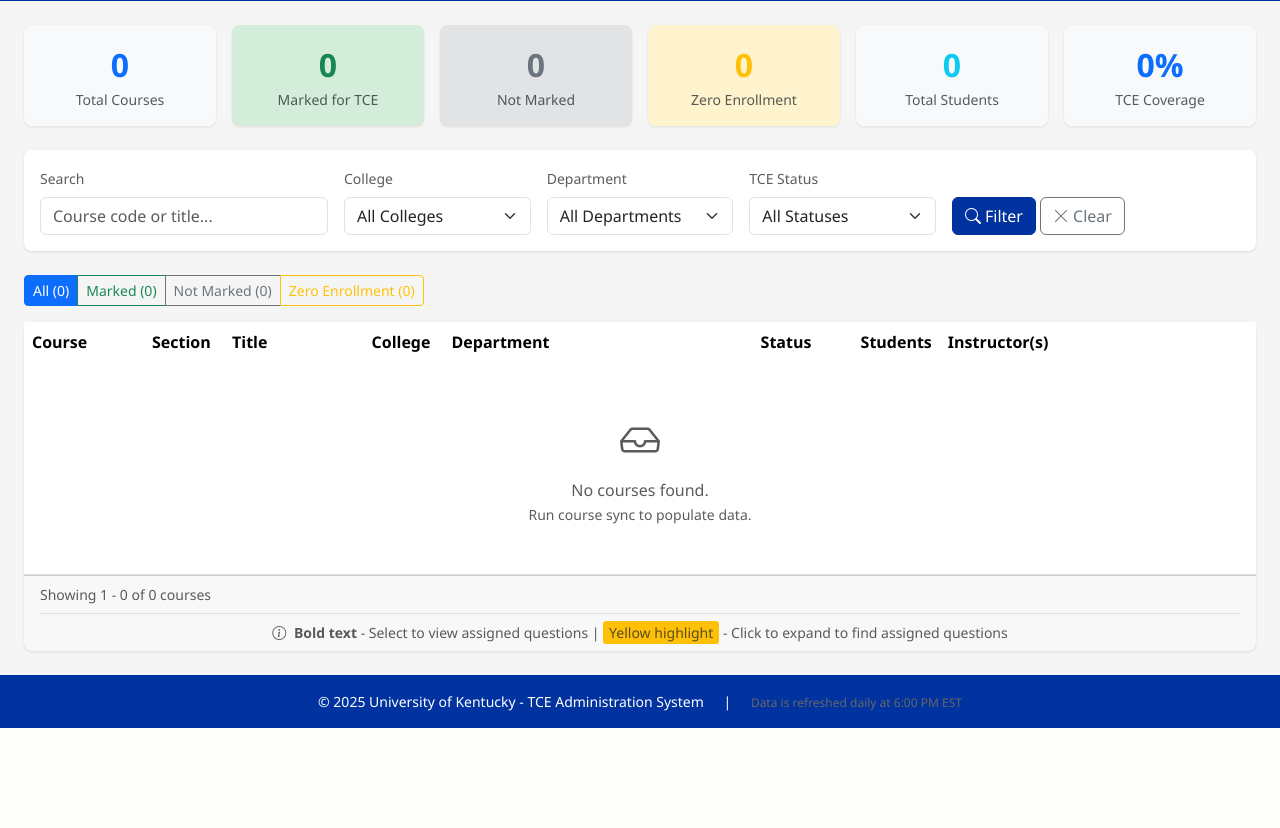
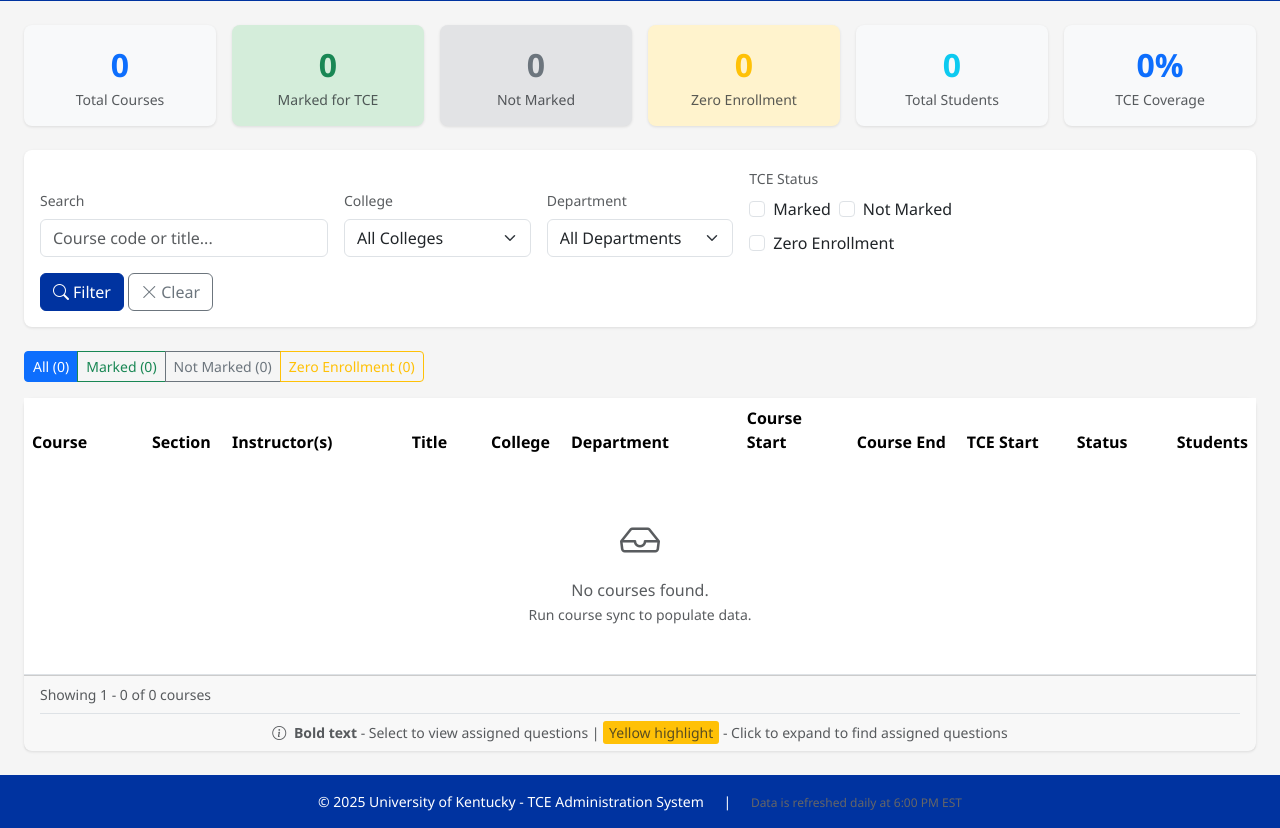
Before and after one commit to akwaed/tce-admin, a Flask app: page /verification/ in a window 1280 px wide. Shown: the part 192-1020 px from the top of the page. Before the commit the page ends 920 px from the top, so only its background shows below. Run offline with Flask 3, Linux system fonts and the light colour scheme; a user stored in the database is signed in.

Commit message:
fix verification

```diff
--- a/app/routes/verification.py
+++ b/app/routes/verification.py
@@ -22,7 +22,7 @@
     # Get filter parameters
     college_filter = request.args.get('college', '')
     dept_filter = request.args.get('department', '')
-    tce_filter = request.args.get('tce_status', '')  # marked, not_marked, zero_enrollment
+    tce_filters = request.args.getlist('tce_status')  # marked, not_marked, zero_enrollment
     search = request.args.get('search', '').strip()
     page = request.args.get('page', 1, type=int)
     per_page = 50
@@ -45,12 +45,16 @@
         query = query.filter(Course.college_code == college_filter)
     if dept_filter:
         query = query.filter(Course.department_id == dept_filter)
-    if tce_filter == 'marked':
-        query = query.filter(Course.marked_for_tce == True)
-    elif tce_filter == 'not_marked':
-        query = query.filter(Course.marked_for_tce == False)
-    elif tce_filter == 'zero_enrollment':
-        query = query.filter(Course.marked_for_tce == True, Course.student_count == 0)
+    if tce_filters:
+        status_conditions = []
+        if 'marked' in tce_filters:
+            status_conditions.append(Course.marked_for_tce == True)
+        if 'not_marked' in tce_filters:
+            status_conditions.append(Course.marked_for_tce == False)
+        if 'zero_enrollment' in tce_filters:
+            status_conditions.append(db.and_(Course.marked_for_tce == True, Course.student_count == 0))
+        if status_conditions:
+            query = query.filter(db.or_(*status_conditions))
 
     if search:
         query = query.filter(
@@ -105,7 +109,7 @@
                          current_filters={
                              'college': college_filter,
                              'department': dept_filter,
-                             'tce_status': tce_filter,
+                             'tce_status': tce_filters,
                              'search': search
                          })
 
@@ -146,7 +150,7 @@
     # Get same filters as list view
     college_filter = request.args.get('college', '')
     dept_filter = request.args.get('department', '')
-    tce_filter = request.args.get('tce_status', '')
+    tce_filters = request.args.getlist('tce_status')
 
     # Build query with same logic as list view
     query = Course.query
@@ -164,12 +168,16 @@
         query = query.filter(Course.college_code == college_filter)
     if dept_filter:
         query = query.filter(Course.department_id == dept_filter)
-    if tce_filter == 'marked':
-        query = query.filter(Course.marked_for_tce == True)
-    elif tce_filter == 'not_marked':
-        query = query.filter(Course.marked_for_tce == False)
-    elif tce_filter == 'zero_enrollment':
-        query = query.filter(Course.marked_for_tce == True, Course.student_count == 0)
+    if tce_filters:
+        status_conditions = []
+        if 'marked' in tce_filters:
+            status_conditions.append(Course.marked_for_tce == True)
+        if 'not_marked' in tce_filters:
+            status_conditions.append(Course.marked_for_tce == False)
+        if 'zero_enrollment' in tce_filters:
+            status_conditions.append(db.and_(Course.marked_for_tce == True, Course.student_count == 0))
+        if status_conditions:
+            query = query.filter(db.or_(*status_conditions))
 
     courses = query.order_by(Course.college_code, Course.class_code).all()
 
--- a/app/templates/verification/list.html
+++ b/app/templates/verification/list.html
@@ -104,20 +104,25 @@
                         {% endfor %}
                     </select>
                 </div>
-                <div class="col-md-2">
+                <div class="col-md-3">
                     <label class="form-label small text-muted">TCE Status</label>
-                    <select name="tce_status" class="form-select">
-                        <option value="">All Statuses</option>
-                        <option value="marked" {% if current_filters.tce_status == 'marked' %}selected{% endif %}>
-                            ✓ Marked for TCE
-                        </option>
-                        <option value="not_marked" {% if current_filters.tce_status == 'not_marked' %}selected{% endif %}>
-                            ○ Not Marked
-                        </option>
-                        <option value="zero_enrollment" {% if current_filters.tce_status == 'zero_enrollment' %}selected{% endif %}>
-                            ⚠ Zero Enrollment
-                        </option>
-                    </select>
+                    <div class="d-flex flex-wrap gap-2">
+                        <div class="form-check">
+                            <input class="form-check-input" type="checkbox" name="tce_status" id="tce_marked" value="marked"
+                                   {% if 'marked' in current_filters.tce_status %}checked{% endif %}>
+                            <label class="form-check-label" for="tce_marked">Marked</label>
+                        </div>
+                        <div class="form-check">
+                            <input class="form-check-input" type="checkbox" name="tce_status" id="tce_not_marked" value="not_marked"
+                                   {% if 'not_marked' in current_filters.tce_status %}checked{% endif %}>
+                            <label class="form-check-label" for="tce_not_marked">Not Marked</label>
+                        </div>
+                        <div class="form-check">
+                            <input class="form-check-input" type="checkbox" name="tce_status" id="tce_zero" value="zero_enrollment"
+                                   {% if 'zero_enrollment' in current_filters.tce_status %}checked{% endif %}>
+                            <label class="form-check-label" for="tce_zero">Zero Enrollment</label>
+                        </div>
+                    </div>
                 </div>
                 <div class="col-md-3">
                     <button type="submit" class="btn btn-uk-primary">
@@ -136,19 +141,19 @@
 <div class="mb-3">
     <div class="btn-group" role="group">
         <a href="{{ url_for('verification.list_courses') }}"
-           class="btn btn-sm {% if not current_filters.tce_status %}btn-primary{% else %}btn-outline-primary{% endif %}">
+           class="btn btn-sm {% if current_filters.tce_status|length == 0 %}btn-primary{% else %}btn-outline-primary{% endif %}">
             All ({{ stats.total }})
         </a>
         <a href="{{ url_for('verification.list_courses', tce_status='marked', college=current_filters.college, department=current_filters.department) }}"
-           class="btn btn-sm {% if current_filters.tce_status == 'marked' %}btn-success{% else %}btn-outline-success{% endif %}">
+           class="btn btn-sm {% if current_filters.tce_status|length == 1 and 'marked' in current_filters.tce_status %}btn-success{% else %}btn-outline-success{% endif %}">
             Marked ({{ stats.marked }})
         </a>
         <a href="{{ url_for('verification.list_courses', tce_status='not_marked', college=current_filters.college, department=current_filters.department) }}"
-           class="btn btn-sm {% if current_filters.tce_status == 'not_marked' %}btn-secondary{% else %}btn-outline-secondary{% endif %}">
+           class="btn btn-sm {% if current_filters.tce_status|length == 1 and 'not_marked' in current_filters.tce_status %}btn-secondary{% else %}btn-outline-secondary{% endif %}">
             Not Marked ({{ stats.not_marked }})
         </a>
         <a href="{{ url_for('verification.list_courses', tce_status='zero_enrollment', college=current_filters.college, department=current_filters.department) }}"
-           class="btn btn-sm {% if current_filters.tce_status == 'zero_enrollment' %}btn-warning{% else %}btn-outline-warning{% endif %}">
+           class="btn btn-sm {% if current_filters.tce_status|length == 1 and 'zero_enrollment' in current_filters.tce_status %}btn-warning{% else %}btn-outline-warning{% endif %}">
             Zero Enrollment ({{ stats.zero_enrollment }})
         </a>
     </div>
@@ -163,12 +168,15 @@
                     <tr>
                         <th style="width: 120px;">Course</th>
                         <th style="width: 80px;">Section</th>
+                        <th>Instructor(s)</th>
                         <th>Title</th>
                         <th style="width: 80px;">College</th>
                         <th>Department</th>
+                        <th style="width: 110px;">Course Start</th>
+                        <th style="width: 110px;">Course End</th>
+                        <th style="width: 110px;">TCE Start</th>
                         <th style="width: 100px;">Status</th>
                         <th style="width: 80px;" class="text-center">Students</th>
-                        <th>Instructor(s)</th>
                     </tr>
                 </thead>
                 <tbody>
@@ -181,6 +189,18 @@
                             {% endif %}
                         </td>
                         <td>{{ course.crs_section or course.section_id }}</td>
+                        <td class="small">
+                            {% set instructor_list = course.instructors | list %}
+                            {% for instructor in instructor_list[:2] %}
+                            {{ instructor.last_name }}{% if not loop.last %}, {% endif %}
+                            {% endfor %}
+                            {% if instructor_list|length > 2 %}
+                            <span class="text-muted">+{{ instructor_list|length - 2 }}</span>
+                            {% endif %}
+                            {% if instructor_list|length == 0 %}
+                            <span class="text-muted">-</span>
+                            {% endif %}
+                        </td>
                         <td>
                             <a href="{{ url_for('verification.course_detail', section_key=course.section_key) }}"
                                class="text-decoration-none">
@@ -189,6 +209,9 @@
                         </td>
                         <td><span class="badge bg-light text-dark">{{ course.college_code }}</span></td>
                         <td class="small">{{ course.department.name if course.department else course.department_id }}</td>
+                        <td class="small">{{ course.course_start.strftime('%Y-%m-%d') if course.course_start else '-' }}</td>
+                        <td class="small">{{ course.course_end.strftime('%Y-%m-%d') if course.course_end else '-' }}</td>
+                        <td class="small">{{ course.tce_start.strftime('%Y-%m-%d') if course.tce_start else '-' }}</td>
                         <td>
                             {% if course.marked_for_tce %}
                                 {% if course.student_count == 0 %}
@@ -213,22 +236,10 @@
                             {{ course.student_count }}
                             {% endif %}
                         </td>
-                        <td class="small">
-                            {% set instructor_list = course.instructors | list %}
-                            {% for instructor in instructor_list[:2] %}
-                            {{ instructor.last_name }}{% if not loop.last %}, {% endif %}
-                            {% endfor %}
-                            {% if instructor_list|length > 2 %}
-                            <span class="text-muted">+{{ instructor_list|length - 2 }}</span>
-                            {% endif %}
-                            {% if instructor_list|length == 0 %}
-                            <span class="text-muted">-</span>
-                            {% endif %}
-                        </td>
                     </tr>
                     {% else %}
                     <tr>
-                        <td colspan="8" class="text-center text-muted py-5">
+                        <td colspan="11" class="text-center text-muted py-5">
                             <i class="bi bi-inbox fs-1 d-block mb-2"></i>
                             No courses found.
                             {% if stats.total == 0 %}
```
